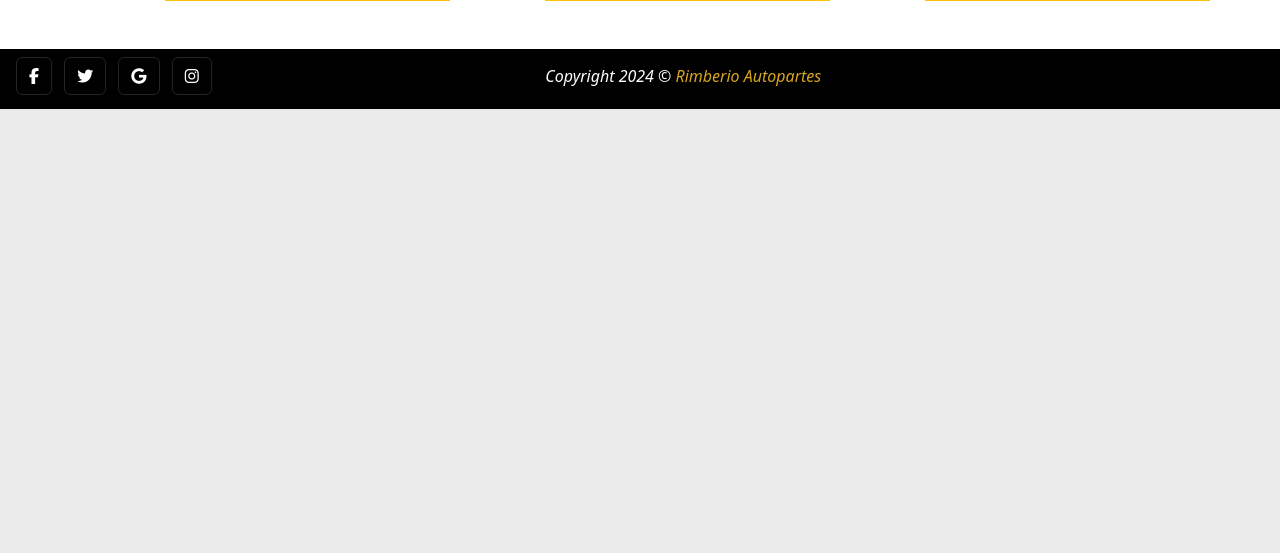
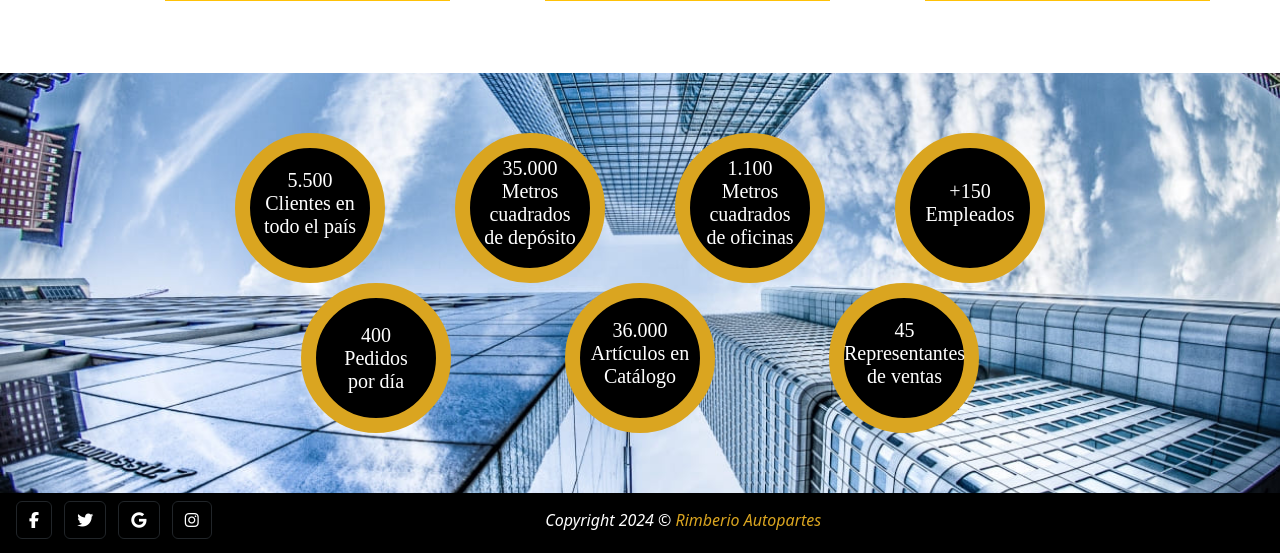
Before and after one commit to Andresperezmaciel/esba, a PHP site: page / in a window 1280 px wide. Shown: the part 2279-2832 px from the top of the page. Before the commit the page ends 2388 px from the top, so only its background shows below. Run offline with PHP 8.4, Linux system fonts and the light colour scheme; some libraries are stand-ins or nearby versions.

Commit message:
Add files via upload

```diff
--- a/CSS/styles.css
+++ b/CSS/styles.css
@@ -157,21 +157,68 @@ main{ /*Se ajusta todo el main para que quedé bien con el header y el footer*/
     padding-top: 1%;
 }
 
+.fondorimberio{ /*Da el fondo gris que se ve en el body*/
+    background-color: rgb(235, 235, 235);
+}
+
 .numeral{ /* Decoración del numeral en la parte de contactos*/
     text-decoration: none;
     color: red;
 }
 
-.imagendis1{
+/*  Distribuidores Exclusivos  */
+
+.imagendis1{ /*Se acomoda la primera imagen*/
     display: flex;
     align-items: center;
 }
 
-.imagendis2{
+.imagendis2{ /*Se acomoda la segunda imagen*/
     display: flex;
     align-items: center;
 }
 
-.fondorimberio{
-    background-color: rgb(235, 235, 235);
+
+/* Datos de la empresa */
+
+.empresa { /*Se ajusta la imagen del fondo de la parte de los datos en número de la empresa*/
+    width: 100%;
+    background-image: url(../image/empresaindex.jpg);
+    overflow: auto;
+    padding: 60px 200px;
+    background-repeat: no-repeat;
+    background-size: cover;
+    background-position: center;
+    background-attachment: fixed;
 }
+
+
+.colum40 { /*Se acomoda el tamaño que ocupa cada "círculo"*/
+    float: left;
+    width: 40%;
+}
+.colum20 { /*Se acomoda el tamaño que ocupa cada "círculo"*/
+    float: left;
+    width: 20%;
+}
+.colum25 { /*Se acomoda el tamaño que ocupa cada "círculo"*/
+    float: left;
+    width: 25%;
+}
+.circulos { /*Se hace la configuración de los círculos, dándole la forma, lo que mide, ocupa y el color*/
+    color: white;
+    margin-left: auto;
+    margin-right: auto;
+    font-family: 'avantgarde_medium';
+    font-size: 20px;
+    line-height: 23px;
+    text-align: center;
+    display: block;
+    width: 150px;
+    height: 150px;
+    background-color: black;
+    border: 15px goldenrod solid;
+    -webkit-border-radius: 100px;
+    -moz-border-radius: 100px;
+    border-radius: 100px;
+}
--- a/index.html
+++ b/index.html
@@ -227,12 +227,90 @@
               </div>
           </div>
       </div>
-      <br> <br>
+      <br> <br> <br>
       </main>
 
 
     <!-- DATOS DE LA EMPRESA -->
-
+    <div class="empresa">
+    <div class="colum25">
+      <div class="circulos">
+        <table width="100%" border="0" cellspacing="0" cellpadding="0">
+          <tbody><tr>
+            <td height="110" align="center" valign="middle"><span>5.500</span><br>
+              Clientes en<br>
+              todo el país </td>
+          </tr>
+        </tbody></table>
+      </div>
+    </div>
+    <div class="colum25">
+      <div class="circulos">
+        <table width="100%" border="0" cellspacing="0" cellpadding="0">
+          <tbody><tr>
+            <td height="110" align="center" valign="middle"><span>35.000</span><br>
+              Metros cuadrados<br>
+              de depósito </td>
+          </tr>
+        </tbody></table>
+      </div>
+    </div>
+    <div class="colum25">
+      <div class="circulos">
+        <table width="100%" border="0" cellspacing="0" cellpadding="0">
+          <tbody><tr>
+            <td height="110" align="center" valign="middle"><span>1.100</span><br>
+              Metros cuadrados<br>
+              de oficinas </td>
+          </tr>
+        </tbody></table>
+      </div>
+    </div>
+    <div class="colum25">
+      <div class="circulos">
+        <table width="100%" border="0" cellspacing="0" cellpadding="0">
+          <tbody><tr>
+            <td height="110" align="center" valign="middle"><span>+150</span><br>
+              Empleados<br>
+               </td>
+          </tr>
+        </tbody></table>
+      </div>
+    </div>
+    <div class="colum40">
+      <div class="circulos">
+        <table width="100%" border="0" cellspacing="0" cellpadding="0">
+          <tbody><tr>
+            <td height="120" align="center" valign="middle"><span>400</span><br>
+              Pedidos<br>
+              por día </td>
+          </tr>
+        </tbody></table>
+      </div>
+    </div>
+    <div class="colum20">
+      <div class="circulos">
+        <table width="100%" border="0" cellspacing="0" cellpadding="0">
+          <tbody><tr>
+            <td height="110" align="center" valign="middle"><span>36.000<br>
+              Artículos en       </span><br>
+              Catálogo<br> </td>
+          </tr>
+        </tbody></table>
+      </div>
+    </div>
+    <div class="colum40">
+      <div class="circulos">
+        <table width="100%" border="0" cellspacing="0" cellpadding="0">
+          <tbody><tr>
+            <td height="110" align="center" valign="middle"><span>45</span><br>
+              Representantes<br>
+               de ventas<br></td>
+          </tr>
+        </tbody></table>
+      </div>
+    </div>
+  </div>
 
     <!-- FOOTER -->
     <footer class=" " style="background-color:#000000;">
@@ -252,7 +330,7 @@
               <p class="copyright">Copyright 2024 © <a class="parrafo-footer">Rimberio  Autopartes</a></p>
             </div>
         </div>
-      </div>
+
     </footer>
 
 
```
